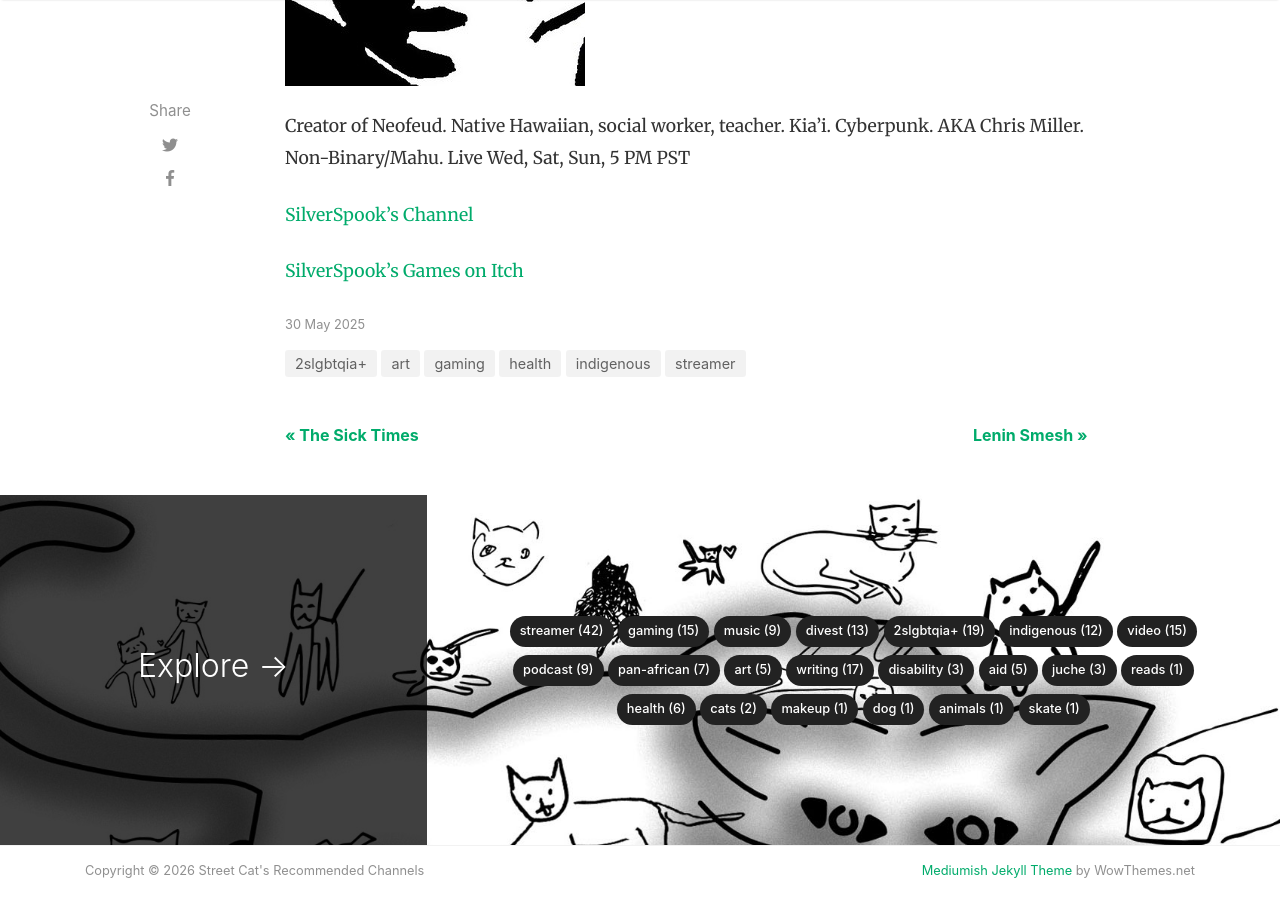
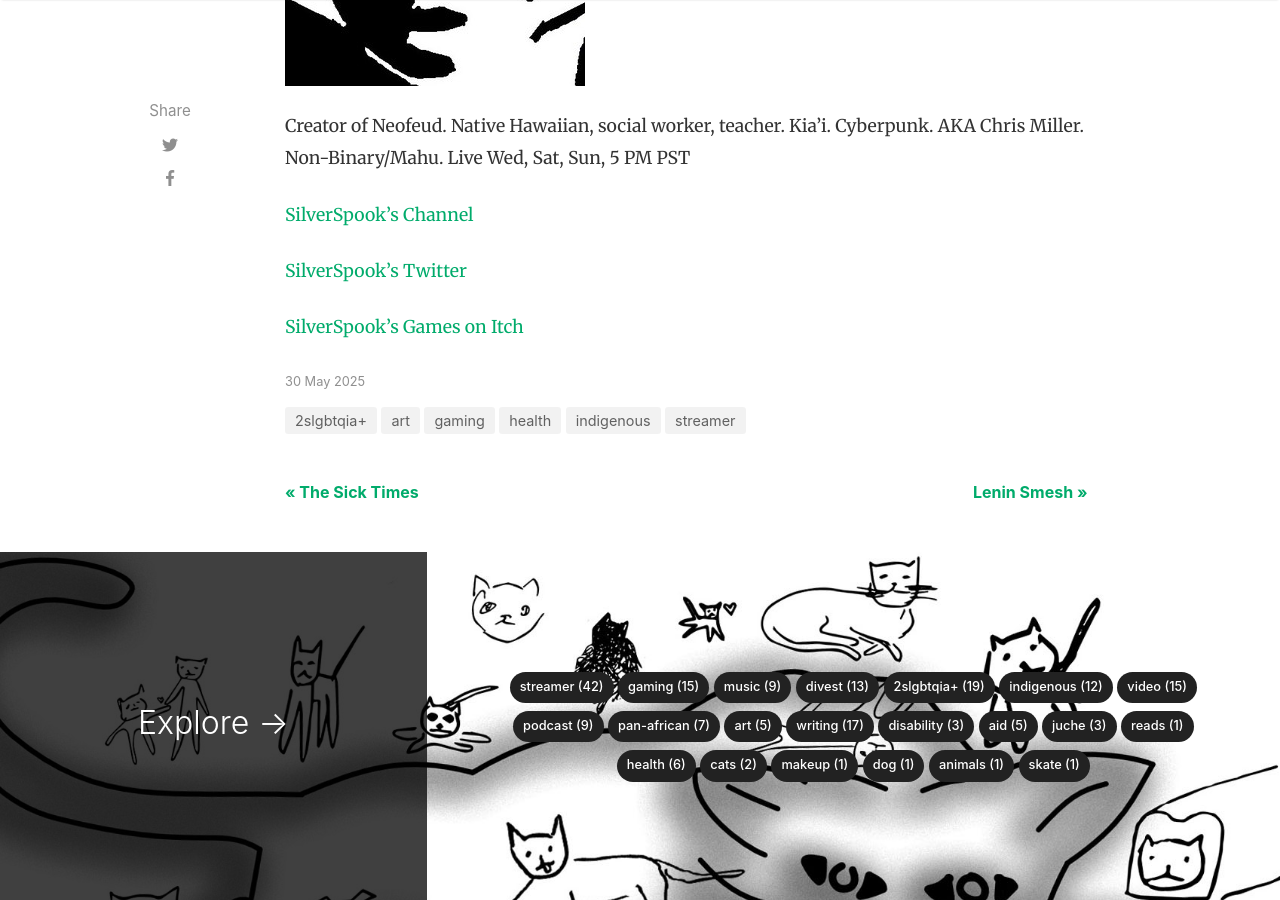
Before and after one commit to StreetCatLove/recs, a Jekyll site: the page built from _posts/2025-05-30-silver.md, in a window 1280 px wide and 900 px high, scrolled down 629 px. Built offline with Jekyll 4.4.1, drawn with Linux system fonts in a browser that asks for light colours; nearby versions of some CDN libraries; comment, search, counter and statistics services are not loaded.

Commit message:
Update 2025-05-30-silver.md

```diff
--- a/_posts/2025-05-30-silver.md
+++ b/_posts/2025-05-30-silver.md
@@ -15,4 +15,6 @@ Creator of Neofeud. Native Hawaiian, social worker, teacher. Kia'i. Cyberpunk. A
 
 <a href="https://www.twitch.tv/silverspook">SilverSpook's Channel</a>
 
+<a href="https://x.com/SilverSpookGuy">SilverSpook's Twitter</a>
+
 <a href="https://silverspook.itch.io/">SilverSpook's Games on Itch</a>
```
